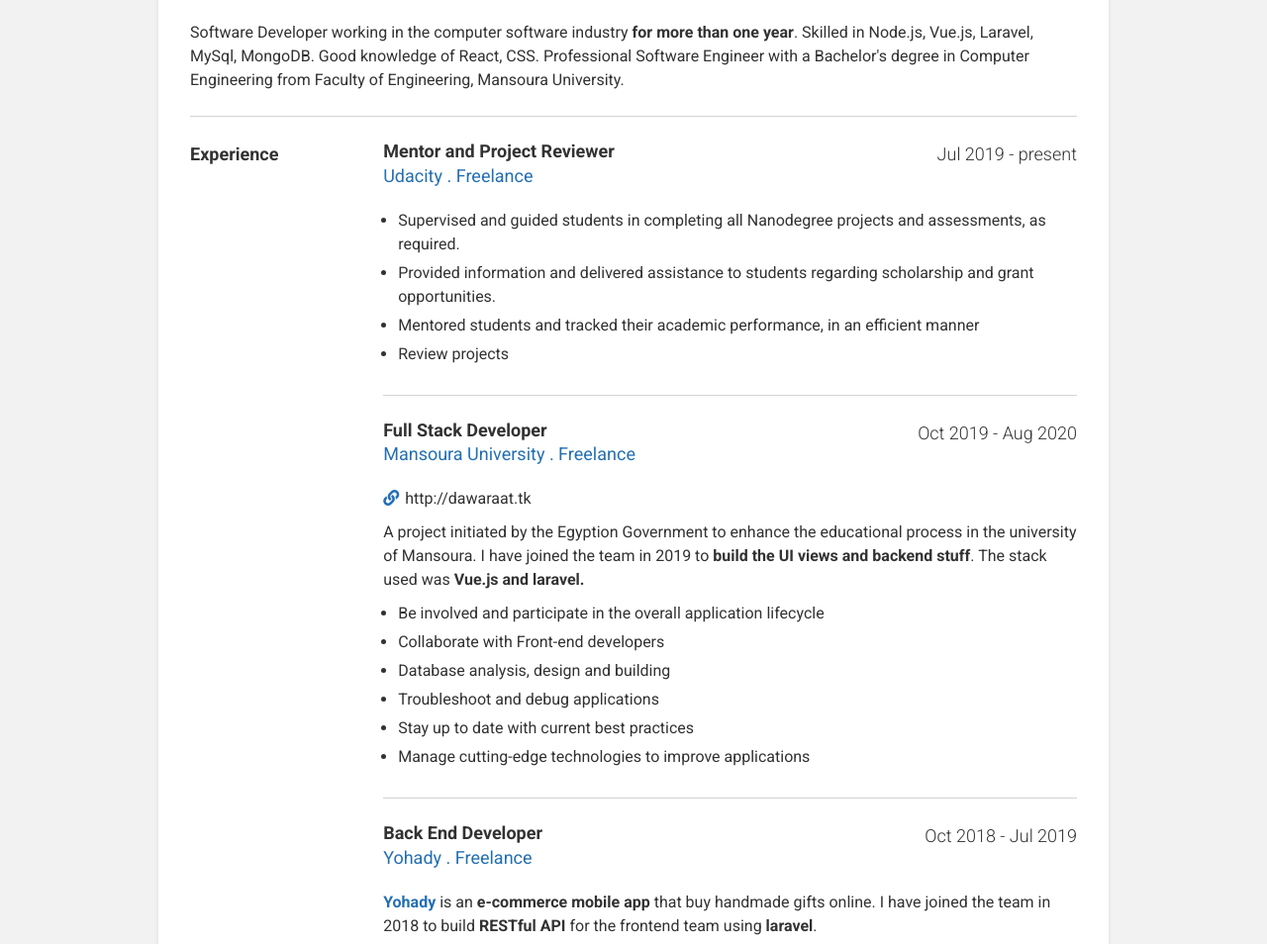
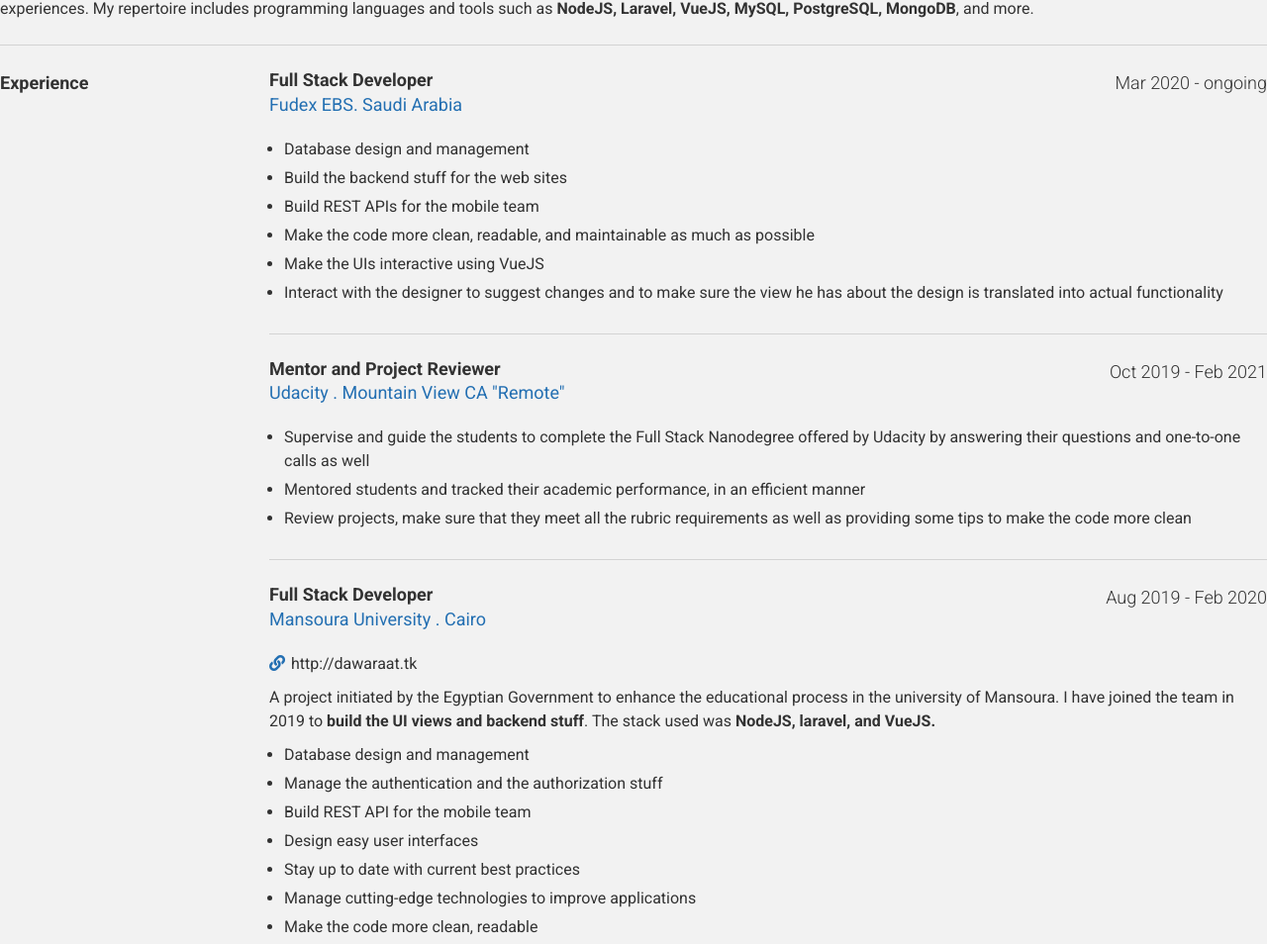
Before and after one commit to ibrahimothman/My-Resume, a plain HTML site: page index.html in a window 1280 px wide. Shown: the part 247-1201 px from the top of the page at 99% size. Drawn offline with nearby package versions, Linux system fonts and the light colour scheme.

Commit message:
Add files via upload

```diff
--- a/index.html
+++ b/index.html
@@ -8,13 +8,14 @@
   <link rel="stylesheet" href="https://cdnjs.cloudflare.com/ajax/libs/meyer-reset/2.0/reset.min.css">
   <link rel="stylesheet" href="https://use.fontawesome.com/releases/v5.6.3/css/all.css" integrity="sha384-UHRtZLI+pbxtHCWp1t77Bi1L4ZtiqrqD80Kn4Z8NTSRyMA2Fd33n5dQ8lWUE00s/" crossorigin="anonymous">
   <link rel="stylesheet" href="style.css">
+
 </head>
 <body>
-  <div class="container">
+  <divclass="container">
     <section>
       <div>
         <div class="my-name">IBRAHIM KARIM IBRAHIM</div>
-        <div class="my-title">Full Stack Web Developer</div>
+        <div class="my-title">Full Stack Software Engineer</div>
         <div class="links">
           <div class="link-item">
             <i class="fas fa-at icon"></i>
@@ -22,7 +23,7 @@
           </div>
           <div class="link-item">
             <i class="fas fa-mobile-alt icon"></i>
-            <span>+20 1009868412</span>
+            <span>+971 545577310</span>
           </div>
           <div class="link-item">
             <i class="fab fa-github icon"></i>
@@ -34,7 +35,7 @@
           </div>
           <div class="link-item" style="justify-self: center;">
             <i class="fas fa-map-marker-alt icon"></i>
-            <span>New Maadi, Cairo, Egypt</span>
+            <span>Dubai, United Arab Emirates</span>
           </div>
 
           <!-- <div class="link-item">
@@ -43,11 +44,16 @@
         </div> <!-- end links -->
 
         <p>
-          Software Developer working in the computer software
-          industry <span>for more than one year</span>. Skilled in Node.js, Vue.js, Laravel, MySql, MongoDB.
-          Good knowledge of React, CSS. Professional Software
-          Engineer with a Bachelor's degree in Computer Engineering
-          from Faculty of Engineering, Mansoura University.
+          I have been working with web development <span>since 2018</span>, the
+          period during which I have worked in different environments,
+
+          from medium IT solutions companies to start-ups. I am a self-
+          motivated and self-taught developer who likes to solve problems.
+          I merge a passion for usability and user experience with
+          technical knowledge to create cool digital experiences. My
+          repertoire includes programming languages and tools such as
+          <span>NodeJS, Laravel, VueJS, MySQL, PostgreSQL, MongoDB</span>, and
+          more.
         </p>
       </div>
     </section>
@@ -58,22 +64,44 @@
         <div class="job">
           <div class="job-title-container">
             <div>
-              <div class="job-title">Mentor and Project Reviewer</div>
-              <div class="job-company">Udacity . Freelance</div>
+              <div class="job-title">Full Stack Developer</div>
+              <div class="job-company">Fudex EBS. Saudi Arabia</div>
             </div>
             <div class="job-duration">
-              Jul 2019 - present
+              Mar 2020 - ongoing
             </div>
           </div> <!-- end job-title container -->
           <div class="job-responsibilities">
             <ul>
-              <li>Supervised and guided students in completing all Nanodegree
-                projects and assessments, as required.</li>
-              <li>Provided information and delivered assistance to students regarding
-                scholarship and grant opportunities.</li>
+              <li>Database design and management</li>
+              <li>Build the backend stuff for the web sites</li>
+              <li>Build REST APIs for the mobile team</li>
+              <li>Make the code more clean, readable, and maintainable as much as possible</li>
+              <li>Make the UIs interactive using <span>VueJS</span></li>
+              <li>Interact with the designer to suggest changes and to make sure the
+                view he has about the design is translated into actual functionality</li>
+            </ul>
+          </div>
+        </div>
+        <div class="job">
+          <div class="job-title-container">
+            <div>
+              <div class="job-title">Mentor and Project Reviewer</div>
+              <div class="job-company">Udacity . Mountain View CA "Remote"</div>
+            </div>
+            <div class="job-duration">
+              Oct 2019 - Feb 2021
+            </div>
+          </div> <!-- end job-title container -->
+          <div class="job-responsibilities">
+            <ul>
+              <li>Supervise and guide the students to complete <span>the Full Stack
+                Nanodegree</span> offered by <span>Udacity</span> by answering their questions and
+                one-to-one calls as well</li>
               <li>Mentored students and tracked their academic performance, in an
                 efficient manner</li>
-              <li>Review projects</li>
+              <li>Review projects, make sure that they meet all the rubric requirements
+                as well as providing some tips to make the code more clean</li>
             </ul>
           </div>
         </div> <!-- end job -->
@@ -82,25 +110,26 @@
           <div class="job-title-container">
             <div>
               <div class="job-title">Full Stack Developer</div>
-              <div class="job-company">Mansoura University . Freelance</div>
+              <div class="job-company">Mansoura University . Cairo</div>
             </div>
             <div class="job-duration">
-              Oct 2019 - Aug 2020
+              Aug 2019 - Feb 2020
             </div>
           </div> <!-- end job-title container -->
           <div class="job-description">
             <i class="fas fa-link icon"></i>
             <a href="http://dawaraat.tk" target="_blank">http://dawaraat.tk</a>
-            <p style="margin-top:10px;">A project initiated by the Egyption Government to enhance the educational process in the university of Mansoura. I have joined the team in 2019 to <span>build the UI views and backend stuff</span>. The stack used was <span>Vue.js and laravel.</span></p>
+            <p style="margin-top:10px;">A project initiated by the Egyptian Government to enhance the educational process in the university of Mansoura. I have joined the team in 2019 to <span>build the UI views and backend stuff</span>. The stack used was <span>NodeJS, laravel, and VueJS.</span></p>
           </div>
           <div class="job-responsibilities">
             <ul>
-              <li>Be involved and participate in the overall application lifecycle</li>
-              <li>Collaborate with Front-end developers</li>
-              <li>Database analysis, design and building</li>
-              <li>Troubleshoot and debug applications</li>
+              <li>Database design and management</li>
+              <li>Manage the authentication and the authorization stuff</li>
+              <li>Build REST API for the mobile team</li>
+              <li>Design easy user interfaces</li>
               <li>Stay up to date with current best practices</li>
               <li>Manage cutting-edge technologies to improve applications</li>
+              <li>Make the code more clean, readable</li>
             </ul>
           </div>
         </div> <!-- job end -->
@@ -109,10 +138,10 @@
           <div class="job-title-container">
             <div>
               <div class="job-title">Back End Developer</div>
-              <div class="job-company">Yohady . Freelance</div>
+              <div class="job-company">Yohady . Cairo</div>
             </div>
             <div class="job-duration">
-              Oct 2018 - Jul 2019
+              Oct 2018 - May 2019
             </div>
           </div> <!-- end job-title container -->
           <div class="job-description">
@@ -123,6 +152,12 @@
                 </a>
               </span>
               is an <span>e-commerce mobile app</span> that buy handmade gifts online. I have joined the team in 2018 to build <span>RESTful API</span> for the frontend team using <span>laravel</span>.</p>
+          </div>
+          <div class="job-responsibilities">
+            <ul>
+              <li>Database design and management</li>
+              <li>Build REST API for the mobile team</li>
+            </ul>
           </div>
 
         </div>
@@ -139,10 +174,10 @@
           <div class="job-title-container">
             <div>
               <div class="job-company">University of Mansoura</div>
-              <div class="job-title">Bachelors of Computer Engineering, Excellent</div>
+              <div class="job-title">Bachelors of Computer Engineering with <span>GPA 3.8 / 4.0</span></div>
             </div>
             <div class="job-duration">
-              Sep 2014 - Jul 2019
+              Jul 2014 - Jul 2019
             </div>
           </div> <!-- end job-title container -->
         </div> <!-- end job -->
@@ -250,8 +285,6 @@
         </div> <!-- end skills-container -->
       </div>
     </section>
-
-
-  </div>
+  </divclass=>
 </body>
 </html>
```
